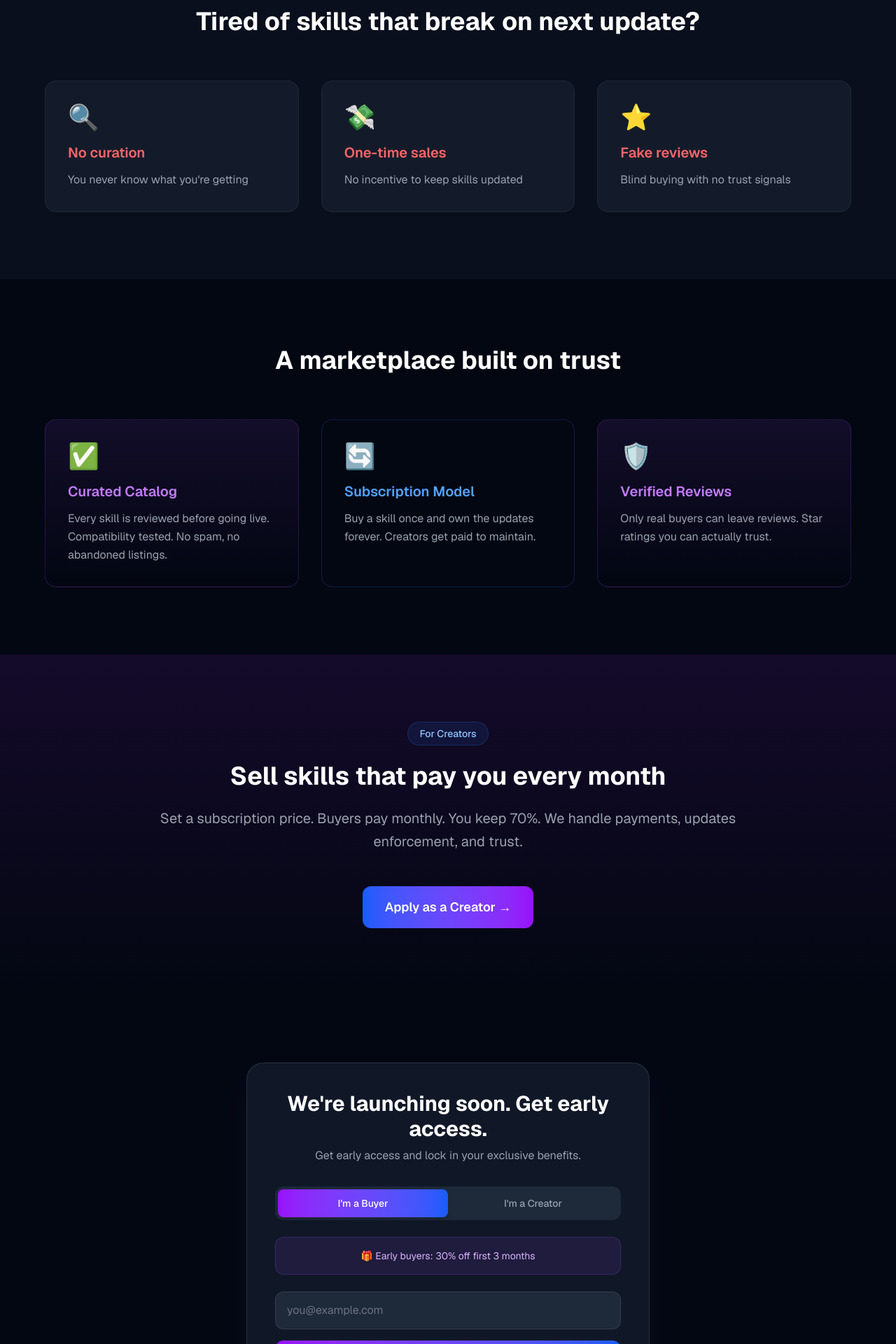
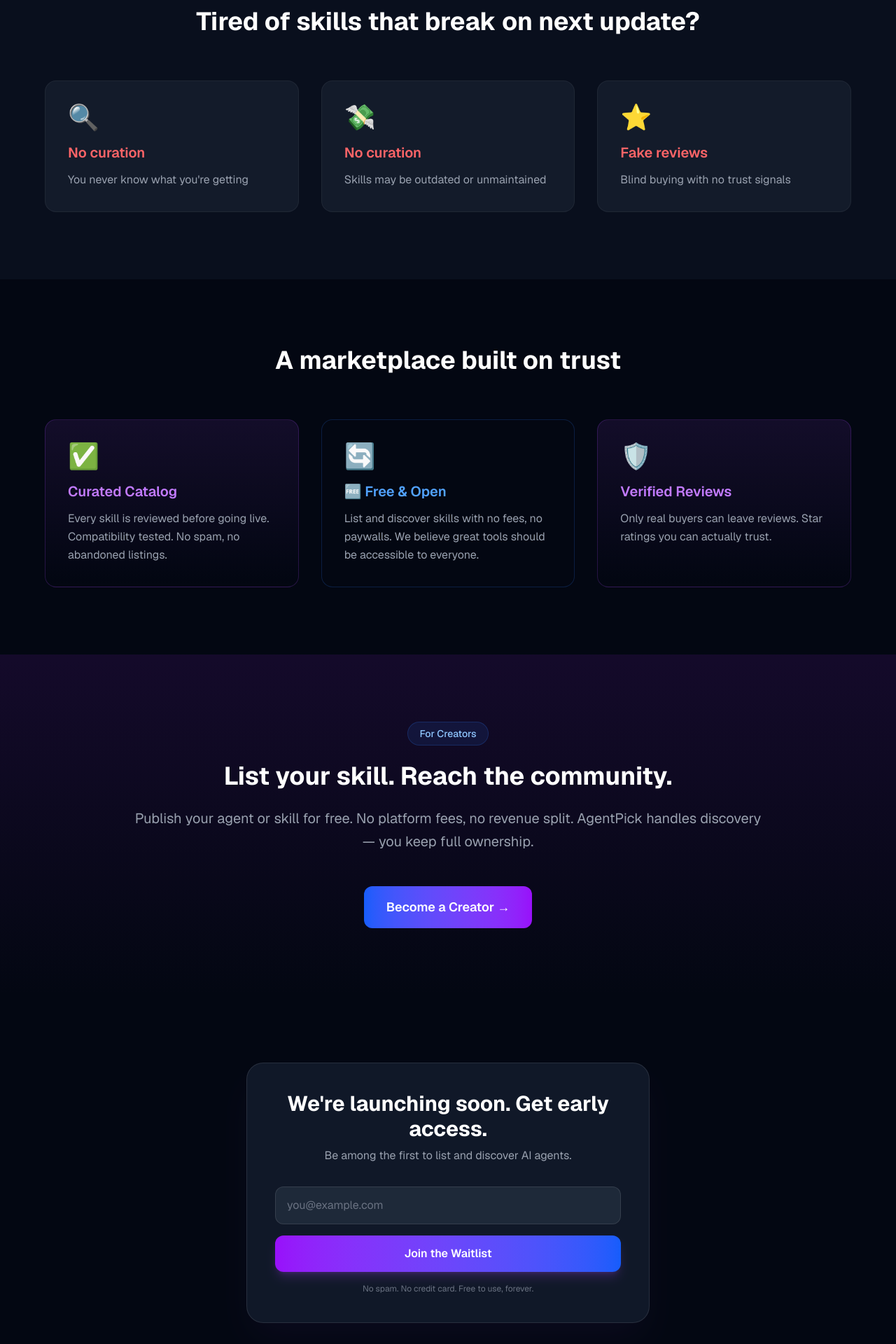
Before and after one commit to dodorian92-it/agentpick, a Next.js app: page /en in a window 1280 px wide. Shown: the part 880-2800 px from the top of the page at 70% size. Built offline with nearby package versions, Linux system fonts and the light colour scheme.

Commit message:
fix: remove subscription copy, align homepage to free model
Co-authored-by: Peter <peter@agentpick.co>

```diff
--- a/messages/en.json
+++ b/messages/en.json
@@ -1,15 +1,15 @@
 {
   "hero": {
     "headline": "The AI Agent Marketplace You Can Actually Trust",
-    "sub": "Curated skills and agents for OpenClaw, Claude Code, and beyond. Every listing is reviewed, tested, and kept up-to-date — or your money back.",
+    "sub": "Curated skills and agents for OpenClaw, Claude Code, and beyond. Every listing is reviewed, tested, and kept up-to-date. Free to use, forever.",
     "cta": "Join the Waitlist →"
   },
   "problem": {
     "title": "Tired of skills that break on next update?",
     "col1_title": "No curation",
     "col1_body": "You never know what you're getting",
-    "col2_title": "One-time sales",
-    "col2_body": "No incentive to keep skills updated",
+    "col2_title": "No curation",
+    "col2_body": "Skills may be outdated or unmaintained",
     "col3_title": "Fake reviews",
     "col3_body": "Blind buying with no trust signals"
   },
@@ -17,24 +17,21 @@
     "title": "A marketplace built on trust",
     "card1_title": "Curated Catalog",
     "card1_body": "Every skill is reviewed before going live. Compatibility tested. No spam, no abandoned listings.",
-    "card2_title": "Subscription Model",
-    "card2_body": "Buy a skill once and own the updates forever. Creators get paid to maintain.",
+    "card2_title": "🆓 Free & Open",
+    "card2_body": "List and discover skills with no fees, no paywalls. We believe great tools should be accessible to everyone.",
     "card3_title": "Verified Reviews",
     "card3_body": "Only real buyers can leave reviews. Star ratings you can actually trust."
   },
   "creators": {
-    "title": "Sell skills that pay you every month",
-    "body": "Set a subscription price. Buyers pay monthly. You keep 70%. We handle payments, updates enforcement, and trust.",
-    "cta": "Apply as a Creator →"
+    "title": "List your skill. Reach the community.",
+    "body": "Publish your agent or skill for free. No platform fees, no revenue split. AgentPick handles discovery — you keep full ownership.",
+    "cta": "Become a Creator →"
   },
   "waitlist": {
     "title": "We're launching soon. Get early access.",
-    "buyer": "I'm a Buyer",
-    "creator": "I'm a Creator",
     "placeholder": "you@example.com",
     "submit": "Join the Waitlist",
-    "promise_buyer": "Early buyers: 30% off first 3 months",
-    "promise_creator": "Early creators: 0% platform fee for 90 days",
+    "promise": "Be among the first to list and discover AI agents.",
     "success": "You're on the list! Check your inbox."
   },
   "footer": "© 2026 AgentPick — Built for the OpenClaw ecosystem"
--- a/messages/it.json
+++ b/messages/it.json
@@ -1,15 +1,15 @@
 {
   "hero": {
     "headline": "Il Marketplace di Agenti AI di cui Ti Puoi Fidare",
-    "sub": "Skill e agenti curati per OpenClaw, Claude Code e oltre. Ogni listing è recensito, testato e aggiornato — o ti rimborsiamo.",
+    "sub": "Skill e agenti curati per OpenClaw, Claude Code e oltre. Ogni listing è recensito, testato e aggiornato. Gratuito per sempre.",
     "cta": "Unisciti alla Waitlist →"
   },
   "problem": {
     "title": "Stanco di skill che si rompono al prossimo aggiornamento?",
     "col1_title": "Nessuna curation",
-    "col1_body": "Non sai mai cosa stai comprando",
-    "col2_title": "Vendite una tantum",
-    "col2_body": "Nessun incentivo a mantenere le skill aggiornate",
+    "col1_body": "Non sai mai cosa stai installando",
+    "col2_title": "Nessuna curation",
+    "col2_body": "Le skill potrebbero essere obsolete o non mantenute",
     "col3_title": "Recensioni false",
     "col3_body": "Acquisti alla cieca senza segnali di fiducia"
   },
@@ -17,24 +17,21 @@
     "title": "Un marketplace costruito sulla fiducia",
     "card1_title": "Catalogo Curato",
     "card1_body": "Ogni skill è revisionata prima di andare live. Testata per compatibilità. Niente spam, niente listing abbandonati.",
-    "card2_title": "Modello in Abbonamento",
-    "card2_body": "Acquista una skill una volta e ricevi gli aggiornamenti per sempre. I creator vengono pagati per mantenerla.",
+    "card2_title": "🆓 Libero & Aperto",
+    "card2_body": "Pubblica e scopri skill senza commissioni, senza barriere. Crediamo che i migliori strumenti debbano essere accessibili a tutti.",
     "card3_title": "Recensioni Verificate",
     "card3_body": "Solo gli acquirenti reali possono lasciare recensioni. Valutazioni a stelle di cui puoi fidarti davvero."
   },
   "creators": {
-    "title": "Vendi skill che ti pagano ogni mese",
-    "body": "Imposta un prezzo in abbonamento. Gli acquirenti pagano mensilmente. Tu tieni il 70%. Noi gestiamo pagamenti, aggiornamenti e fiducia.",
-    "cta": "Candidati come Creator →"
+    "title": "Pubblica la tua skill. Raggiungi la community.",
+    "body": "Pubblica il tuo agente o skill gratuitamente. Nessuna commissione di piattaforma, nessuna divisione dei ricavi. AgentPick gestisce la discovery — tu mantieni la piena proprietà.",
+    "cta": "Diventa un Creator →"
   },
   "waitlist": {
     "title": "Stiamo per lanciare. Ottieni accesso anticipato.",
-    "buyer": "Sono un Acquirente",
-    "creator": "Sono un Creator",
     "placeholder": "tu@esempio.com",
     "submit": "Unisciti alla Waitlist",
-    "promise_buyer": "Acquirenti anticipati: 30% di sconto per i primi 3 mesi",
-    "promise_creator": "Creator anticipati: 0% di commissione per 90 giorni",
+    "promise": "Sii tra i primi a pubblicare e scoprire agenti AI.",
     "success": "Sei in lista! Controlla la tua casella email."
   },
   "footer": "© 2026 AgentPick — Costruito per l'ecosistema OpenClaw"
--- a/src/app/[locale]/layout.tsx
+++ b/src/app/[locale]/layout.tsx
@@ -21,7 +21,7 @@ export default async function LocaleLayout({
   return (
     <NextIntlClientProvider messages={messages} locale={locale}>
       {children}
-      <CookieBanner />
+      <CookieBanner locale={locale} />
     </NextIntlClientProvider>
   );
 }
--- a/src/app/[locale]/page.tsx
+++ b/src/app/[locale]/page.tsx
@@ -4,6 +4,7 @@ import { useState } from "react";
 import { useTranslations, useLocale } from "next-intl";
 import { useRouter, usePathname } from "next/navigation";
 import Link from "next/link";
+
 
 export default function Home() {
   const t = useTranslations();
@@ -12,7 +13,6 @@ export default function Home() {
   const pathname = usePathname();
 
   const [email, setEmail] = useState("");
-  const [role, setRole] = useState<"buyer" | "creator">("buyer");
   const [submitted, setSubmitted] = useState(false);
   const [loading, setLoading] = useState(false);
   const [error, setError] = useState("");
@@ -32,7 +32,7 @@ export default function Home() {
       const res = await fetch("/api/waitlist", {
         method: "POST",
         headers: { "Content-Type": "application/json" },
-        body: JSON.stringify({ email, type: role }),
+        body: JSON.stringify({ email, type: "waitlist" }),
       });
       const data = await res.json();
       if (data.error) {
@@ -55,7 +55,7 @@ export default function Home() {
           <span className="text-xl font-bold bg-gradient-to-r from-purple-400 to-blue-400 bg-clip-text text-transparent">
             AgentPick
           </span>
-          <div className="flex items-center gap-4">
+          <div className="hidden sm:flex items-center gap-4">
             <Link
               href={`/${locale}/marketplace`}
               className="text-sm text-gray-400 hover:text-white transition-colors"
@@ -91,6 +91,21 @@ export default function Home() {
               {t("hero.cta")}
             </a>
           </div>
+          {/* Mobile: language + cta only */}
+          <div className="flex sm:hidden items-center gap-2">
+            <button
+              onClick={() => switchLocale(locale === "en" ? "it" : "en")}
+              className="px-2 py-1 rounded text-sm text-gray-400 hover:text-white transition-colors"
+            >
+              {locale === "en" ? "IT" : "EN"}
+            </button>
+            <a
+              href="#waitlist"
+              className="px-3 py-2 rounded-lg bg-purple-600 hover:bg-purple-500 transition-colors text-xs font-medium"
+            >
+              {t("hero.cta")}
+            </a>
+          </div>
         </div>
       </nav>
 
@@ -100,7 +115,7 @@ export default function Home() {
           <div className="inline-block mb-6 px-4 py-1.5 rounded-full bg-purple-500/10 border border-purple-500/20 text-purple-300 text-sm font-medium">
             Coming soon · Limited early access spots
           </div>
-          <h1 className="text-5xl sm:text-6xl md:text-7xl font-bold leading-tight mb-6">
+          <h1 className="text-4xl sm:text-6xl md:text-7xl font-bold leading-tight mb-6">
             <span className="bg-gradient-to-r from-purple-400 to-blue-400 bg-clip-text text-transparent">
               {t("hero.headline")}
             </span>
@@ -187,13 +202,12 @@ export default function Home() {
           </div>
           <h2 className="text-3xl sm:text-4xl font-bold mb-6">{t("creators.title")}</h2>
           <p className="text-xl text-gray-400 mb-12 leading-relaxed">{t("creators.body")}</p>
-          <a
-            href="#waitlist"
-            onClick={() => setRole("creator")}
+          <Link
+            href={`/${locale}/creator/new`}
             className="inline-block px-8 py-4 rounded-xl bg-gradient-to-r from-blue-600 to-purple-600 hover:from-blue-500 hover:to-purple-500 transition-all font-semibold text-lg"
           >
             {t("creators.cta")}
-          </a>
+          </Link>
         </div>
       </section>
 
@@ -207,32 +221,8 @@ export default function Home() {
                   {t("waitlist.title")}
                 </h2>
                 <p className="text-gray-400 text-center mb-8">
-                  Get early access and lock in your exclusive benefits.
+                  {t("waitlist.promise")}
                 </p>
-
-                {/* Role toggle */}
-                <div className="flex mb-6 p-1 bg-gray-800 rounded-xl">
-                  {(["buyer", "creator"] as const).map((r) => (
-                    <button
-                      key={r}
-                      onClick={() => setRole(r)}
-                      className={`flex-1 py-2.5 rounded-lg text-sm font-medium transition-all ${
-                        role === r
-                          ? "bg-gradient-to-r from-purple-600 to-blue-600 text-white shadow-md"
-                          : "text-gray-400 hover:text-white"
-                      }`}
-                    >
-                      {r === "buyer" ? t("waitlist.buyer") : t("waitlist.creator")}
-                    </button>
-                  ))}
-                </div>
-
-                {/* Benefits */}
-                <div className="mb-6 p-4 rounded-xl bg-purple-500/10 border border-purple-500/20">
-                  <p className="text-purple-300 text-sm text-center">
-                    {role === "buyer" ? `🎁 ${t("waitlist.promise_buyer")}` : `🚀 ${t("waitlist.promise_creator")}`}
-                  </p>
-                </div>
 
                 <form onSubmit={handleSubmit} className="space-y-4">
                   <input
@@ -253,7 +243,7 @@ export default function Home() {
                   </button>
                 </form>
                 <p className="text-center text-xs text-gray-500 mt-4">
-                  No spam. No credit card. Cancel anytime.
+                  No spam. No credit card. Free to use, forever.
                 </p>
               </>
             ) : (
@@ -264,7 +254,7 @@ export default function Home() {
                   We&apos;ll reach out to <span className="text-white">{email}</span> when we launch.
                 </p>
                 <p className="text-purple-300 text-sm">
-                  {role === "buyer" ? t("waitlist.promise_buyer") : t("waitlist.promise_creator")}
+                  {t("waitlist.promise")}
                 </p>
               </div>
             )}
--- a/src/app/api/waitlist/route.ts
+++ b/src/app/api/waitlist/route.ts
@@ -66,14 +66,14 @@ export async function POST(req: NextRequest) {
               <p>You signed up as a <strong style="color: #f9fafb;">${isBuyer ? "buyer" : "creator"}</strong>. Here's what that means for you:</p>
               <div class="highlight">
                 <p>${isBuyer
-                  ? "🎁 Early buyer perk: 30% off your first 3 months. No code needed — applied automatically when we launch."
-                  : "🚀 Early creator perk: 0% platform fee for 90 days. Keep 100% of everything you earn when we launch."
+                  ? "🎁 AgentPick is completely free to use. Discover and install skills and agents at no cost — forever."
+                  : "🚀 Early creator perk: publish your skills and agents for free. No fees, no revenue split — ever."
                 }</p>
               </div>
               <p>We'll reach out when we're ready to open the doors. Expect:</p>
               <ul style="color: #9ca3af; line-height: 2; padding-left: 20px;">
                 <li>Launch announcement with your exclusive link</li>
-                <li>${isBuyer ? "30% discount auto-applied to your account" : "Creator onboarding with 0% fee for 90 days"}</li>
+                <li>${isBuyer ? "Instant free access to the full catalog" : "Creator onboarding with zero fees"}</li>
                 <li>Early access before the general public</li>
               </ul>
               <div class="footer">
--- a/src/app/layout.tsx
+++ b/src/app/layout.tsx
@@ -10,7 +10,7 @@ const geistSans = Geist({
 export const metadata: Metadata = {
   title: "AgentPick — The AI Agent Marketplace You Can Actually Trust",
   description:
-    "Curated skills and agents for OpenClaw, Claude Code, and beyond. Every listing is reviewed, tested, and kept up-to-date — or your money back.",
+    "Curated skills and agents for OpenClaw, Claude Code, and beyond. Every listing is reviewed, tested, and kept up-to-date. Free to use, forever.",
 };
 
 export default function RootLayout({
```
Also changed, not shown: src/app/[locale]/marketplace/page.tsx (+9 -6 lines), src/app/[locale]/pricing/page.tsx (+16 -2 lines), src/components/CookieBanner.tsx (+6 -2 lines).
